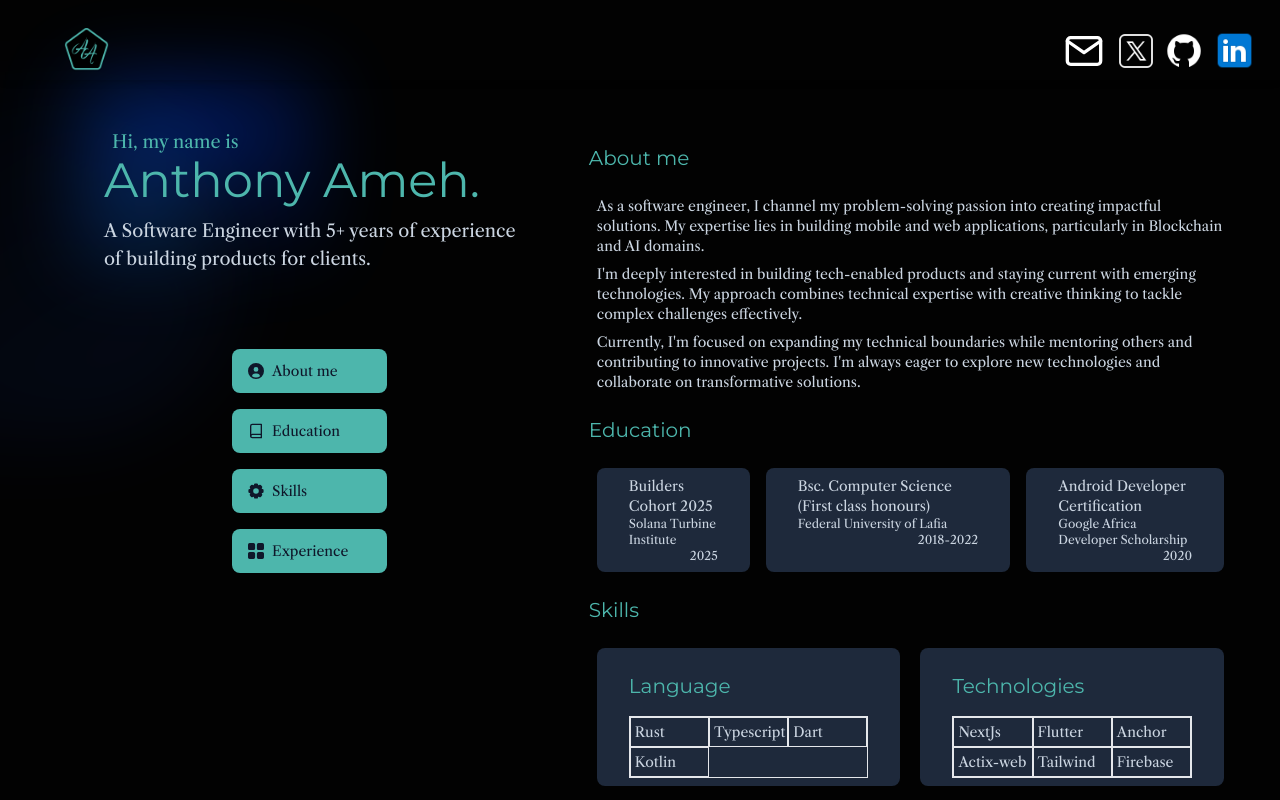
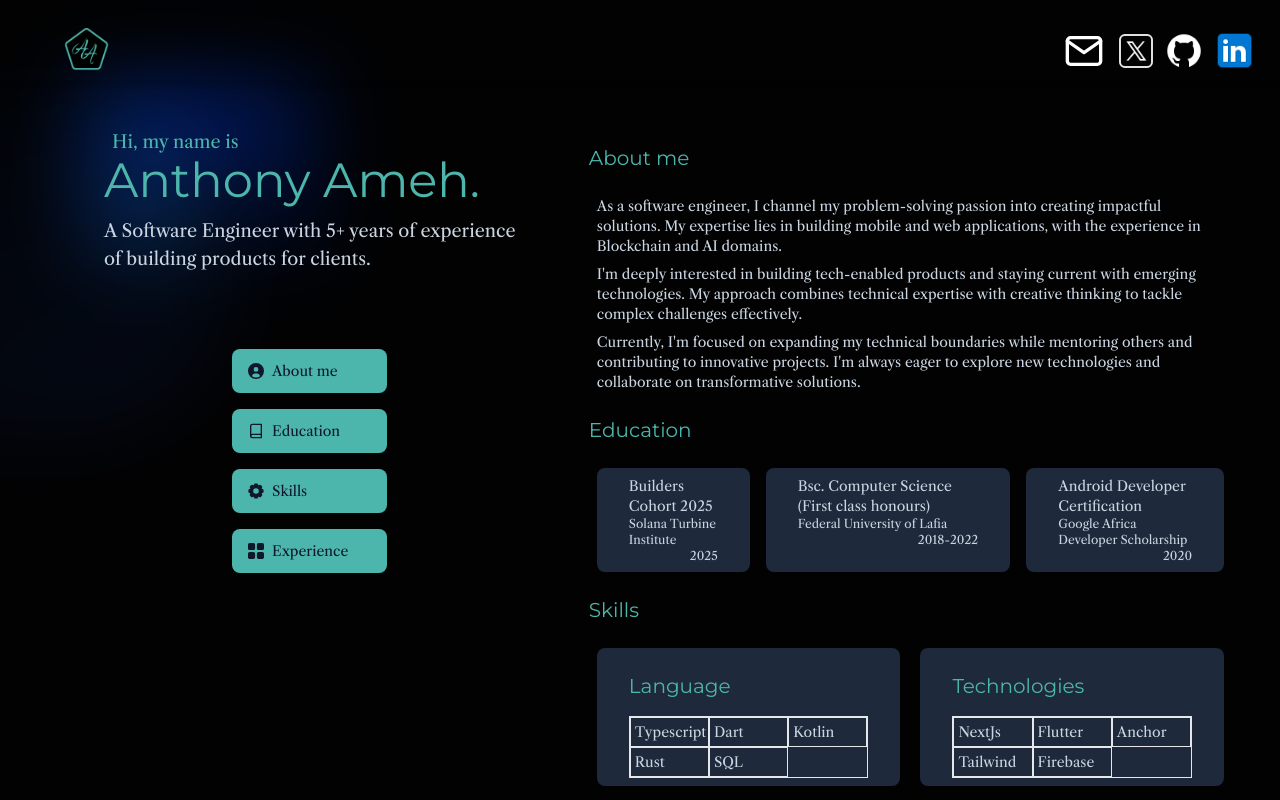
Before and after one commit to ANTONINEUTRON/anthony_portfolio, a Next.js app: page / in a window 1280 px wide. Shown: the top 800 px of the page. Built offline with nearby package versions, Linux system fonts and the light colour scheme.

Commit message:
update project structure

```diff
--- a/app/page.tsx
+++ b/app/page.tsx
@@ -47,7 +47,7 @@ export default function Home() {
         <Header>About me</Header>
         <p>
           As a software engineer, I channel my problem-solving passion into creating
-          impactful solutions. My expertise lies in building mobile and web applications, particularly in Blockchain and AI domains.
+          impactful solutions. My expertise lies in building mobile and web applications, with the experience in Blockchain and AI domains.
         </p>
         <p>
           I'm deeply interested in building tech-enabled products and staying current
@@ -85,10 +85,11 @@ export default function Home() {
           <SkillItem>
             <Header>Language</Header>
             <div className='grid grid-cols-3 border'>
-              <div className='border p-1'>Rust</div>
               <div className='border p-1'>Typescript</div>
               <div className='border p-1'>Dart</div>
               <div className='border p-1'>Kotlin</div>
+              <div className='border p-1'>Rust</div>
+              <div className='border p-1'>SQL</div>
             </div>
           </SkillItem>
           <SkillItem>
@@ -97,7 +98,6 @@ export default function Home() {
               <div className='border p-1'>NextJs</div>
               <div className='border p-1'>Flutter</div>
               <div className='border p-1'>Anchor</div>
-              <div className='border p-1'>Actix-web</div>
               <div className='border p-1'>Tailwind</div>
               <div className='border p-1'>Firebase</div>
             </div>
```
